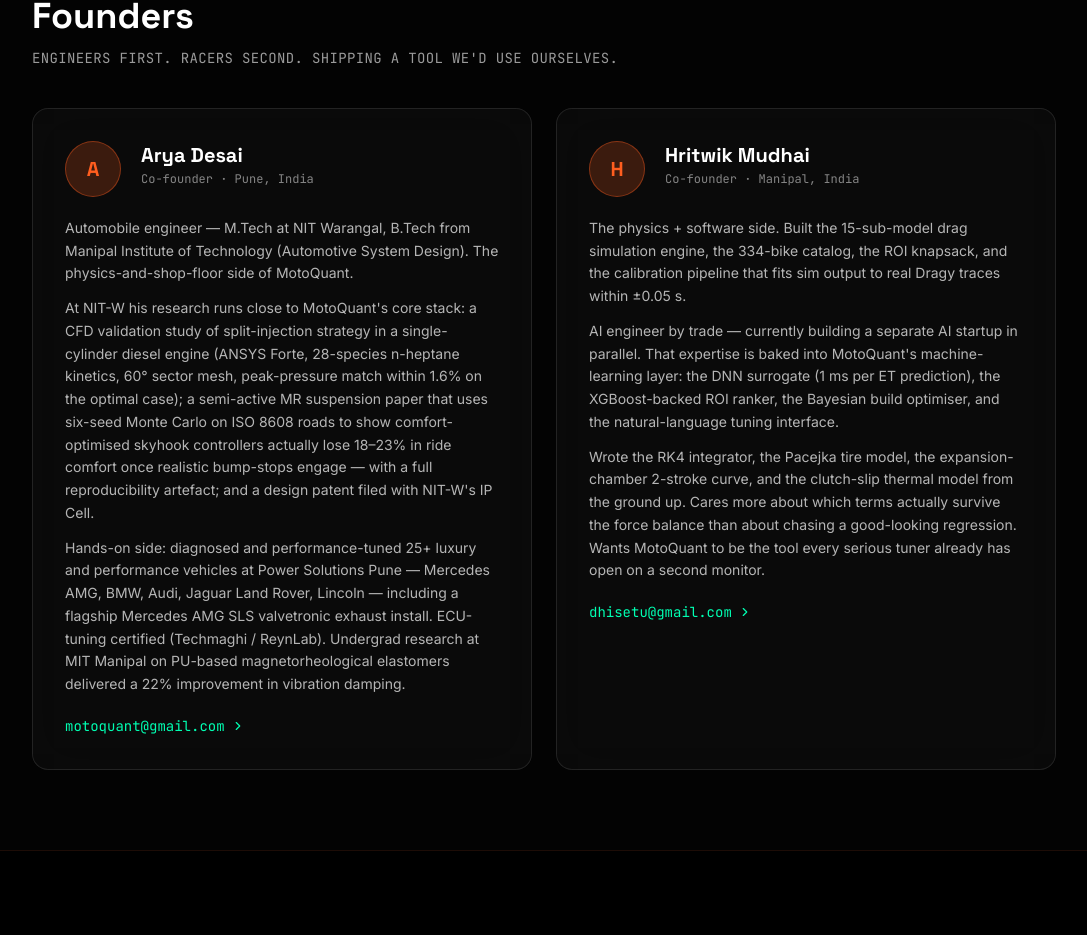
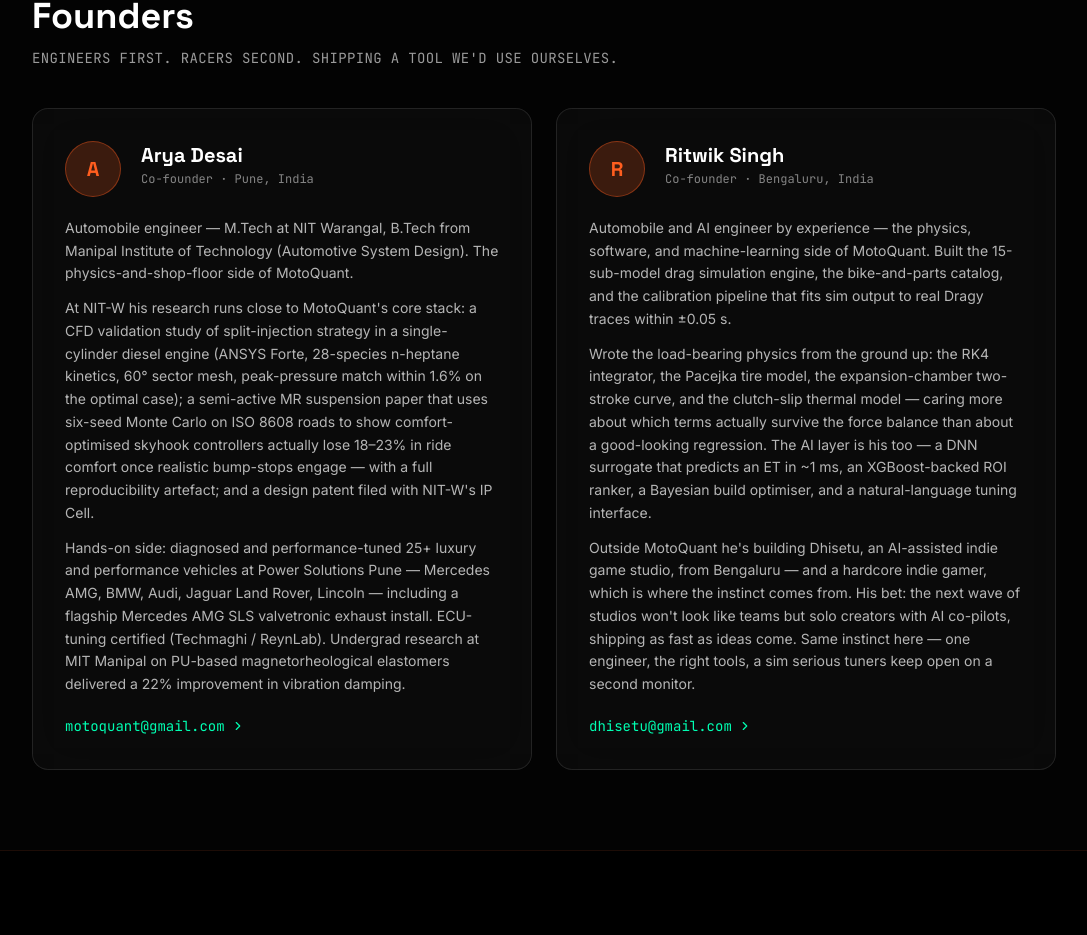
Before and after one commit to toto171/MotoQuant.in, a Next.js app in the folder web/: page /about in a window 1280 px wide. Shown: the part 1165-2100 px from the top of the page, without its empty margins (96-1183 px from the left). Built offline with nearby package versions, Linux system fonts and the light colour scheme; no server answers.

Commit message:
feat(web): About founders — Ritwik Singh co-founder, balanced bios, sync name site-wide

```diff
--- a/web/app/StructuredData.js
+++ b/web/app/StructuredData.js
@@ -29,7 +29,7 @@ export function organizationSchema() {
     description:
       'First-principles physics engine for motorcycle quarter-mile drag racing. Predict ET, compare builds, and quantify parts ROI for 501+ bikes.',
     foundingDate: '2025-11-01',
-    founder: { '@type': 'Person', name: 'Hritwik Mudhai' },
+    founder: { '@type': 'Person', name: 'Ritwik Singh' },
     sameAs: [
       'https://twitter.com/motoquant',
       'https://github.com/motoquant',
@@ -234,7 +234,7 @@ export function articleSchema({ title, description, slug, datePublished, dateMod
     dateModified: dateModified || datePublished,
     author: {
       '@type': 'Person',
-      name: 'Hritwik Mudhai',
+      name: 'Ritwik Singh',
       url: SITE_URL,
     },
     publisher: {
--- a/web/app/about/page.js
+++ b/web/app/about/page.js
@@ -157,26 +157,26 @@ export default function AboutPage() {
               </a>
             </div>
 
-            {/* Founder 2 — Hritwik Mudhai */}
+            {/* Founder 2 — Ritwik Singh */}
             <div className="glass rounded-2xl p-8 border border-brand-orange/20">
               <div className="flex items-start gap-5 mb-5">
                 <div className="w-14 h-14 rounded-full bg-brand-orange/20 border border-brand-orange/40 flex items-center justify-center shrink-0">
-                  <span className="text-brand-orange font-display font-bold text-xl">H</span>
+                  <span className="text-brand-orange font-display font-bold text-xl">R</span>
                 </div>
                 <div>
-                  <div className="font-display font-bold text-xl text-white mb-0.5">Hritwik Mudhai</div>
-                  <div className="font-mono text-xs text-white/50">Co-founder · Manipal, India</div>
+                  <div className="font-display font-bold text-xl text-white mb-0.5">Ritwik Singh</div>
+                  <div className="font-mono text-xs text-white/50">Co-founder · Bengaluru, India</div>
                 </div>
               </div>
               <div className="space-y-3 text-white/70 text-sm leading-relaxed">
                 <p>
-                  The physics + software side. Built the 15-sub-model drag simulation engine, the 334-bike catalog, the ROI knapsack, and the calibration pipeline that fits sim output to real Dragy traces within ±0.05 s.
+                  Automobile and AI engineer by experience — the physics, software, and machine-learning side of MotoQuant. Built the 15-sub-model drag simulation engine, the bike-and-parts catalog, and the calibration pipeline that fits sim output to real Dragy traces within ±0.05 s.
                 </p>
                 <p>
-                  AI engineer by trade — currently building a separate AI startup in parallel. That expertise is baked into MotoQuant&apos;s machine-learning layer: the DNN surrogate (1 ms per ET prediction), the XGBoost-backed ROI ranker, the Bayesian build optimiser, and the natural-language tuning interface.
+                  Wrote the load-bearing physics from the ground up: the RK4 integrator, the Pacejka tire model, the expansion-chamber two-stroke curve, and the clutch-slip thermal model — caring more about which terms actually survive the force balance than about a good-looking regression. The AI layer is his too — a DNN surrogate that predicts an ET in ~1 ms, an XGBoost-backed ROI ranker, a Bayesian build optimiser, and a natural-language tuning interface.
                 </p>
                 <p>
-                  Wrote the RK4 integrator, the Pacejka tire model, the expansion-chamber 2-stroke curve, and the clutch-slip thermal model from the ground up. Cares more about which terms actually survive the force balance than about chasing a good-looking regression. Wants MotoQuant to be the tool every serious tuner already has open on a second monitor.
+                  Outside MotoQuant he&apos;s building Dhisetu, an AI-assisted indie game studio, from Bengaluru — and a hardcore indie gamer, which is where the instinct comes from. His bet: the next wave of studios won&apos;t look like teams but solo creators with AI co-pilots, shipping as fast as ideas come. Same instinct here — one engineer, the right tools, a sim serious tuners keep open on a second monitor.
                 </p>
               </div>
               <a
--- a/web/app/layout.js
+++ b/web/app/layout.js
@@ -185,8 +185,8 @@ export const metadata = {
     'motorcycle calculator online',
     'free quarter mile simulator',
   ],
-  authors: [{ name: 'Hritwik Mudhai', url: SITE_URL }],
-  creator: 'Hritwik Mudhai',
+  authors: [{ name: 'Ritwik Singh', url: SITE_URL }],
+  creator: 'Ritwik Singh',
   publisher: 'MotoQuant Pro',
   category: 'Automotive Simulation',
   classification: 'Motorcycle Racing Simulation Software',
--- a/web/app/whitepaper/page.js
+++ b/web/app/whitepaper/page.js
@@ -184,7 +184,7 @@ const SECTIONS = [
     body: [
       'If you reference this whitepaper or use MotoQuant Pro outputs in your own analysis, please cite as:',
     ],
-    citation: 'Mudhai, H. & Desai, A. (2026). MotoQuant Pro: A first-principles drag-racing physics engine for motorcycles. Pune, India. https://motoquant.in/whitepaper',
+    citation: 'Singh, R. & Desai, A. (2026). MotoQuant Pro: A first-principles drag-racing physics engine for motorcycles. Pune, India. https://motoquant.in/whitepaper',
   },
 ];
 
@@ -299,7 +299,7 @@ export default function WhitepaperPage() {
               MotoQuant Pro:<br />A First-Principles Drag-Racing Physics Engine for Motorcycles
             </h1>
             <p className="text-white/60 text-base mb-2">
-              Hritwik Mudhai &nbsp;·&nbsp; Arya Desai
+              Ritwik Singh &nbsp;·&nbsp; Arya Desai
             </p>
             <p className="text-white/40 text-sm font-mono">
               MotoQuant Pro &middot; Pune, India &middot;{' '}
```
